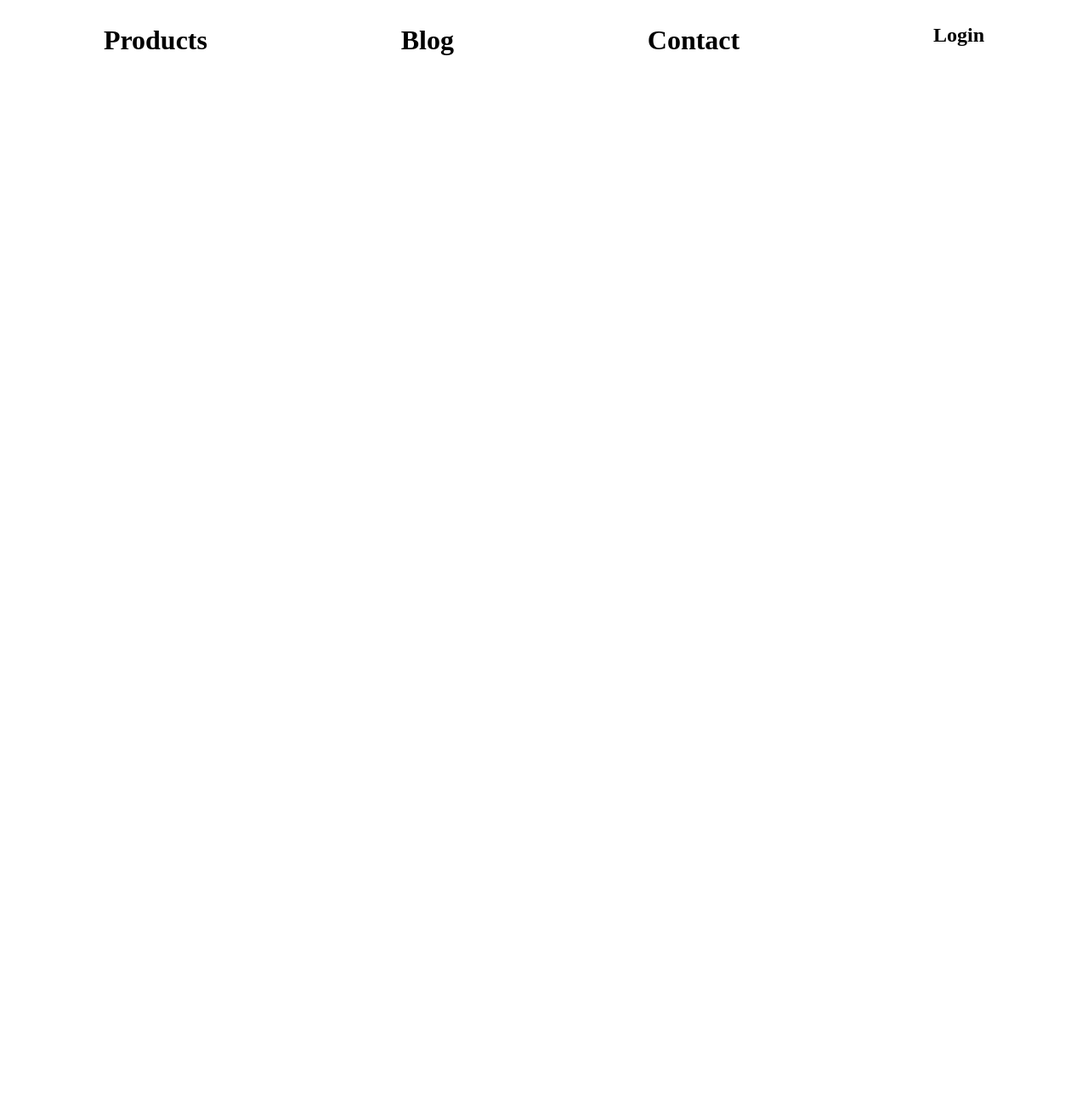
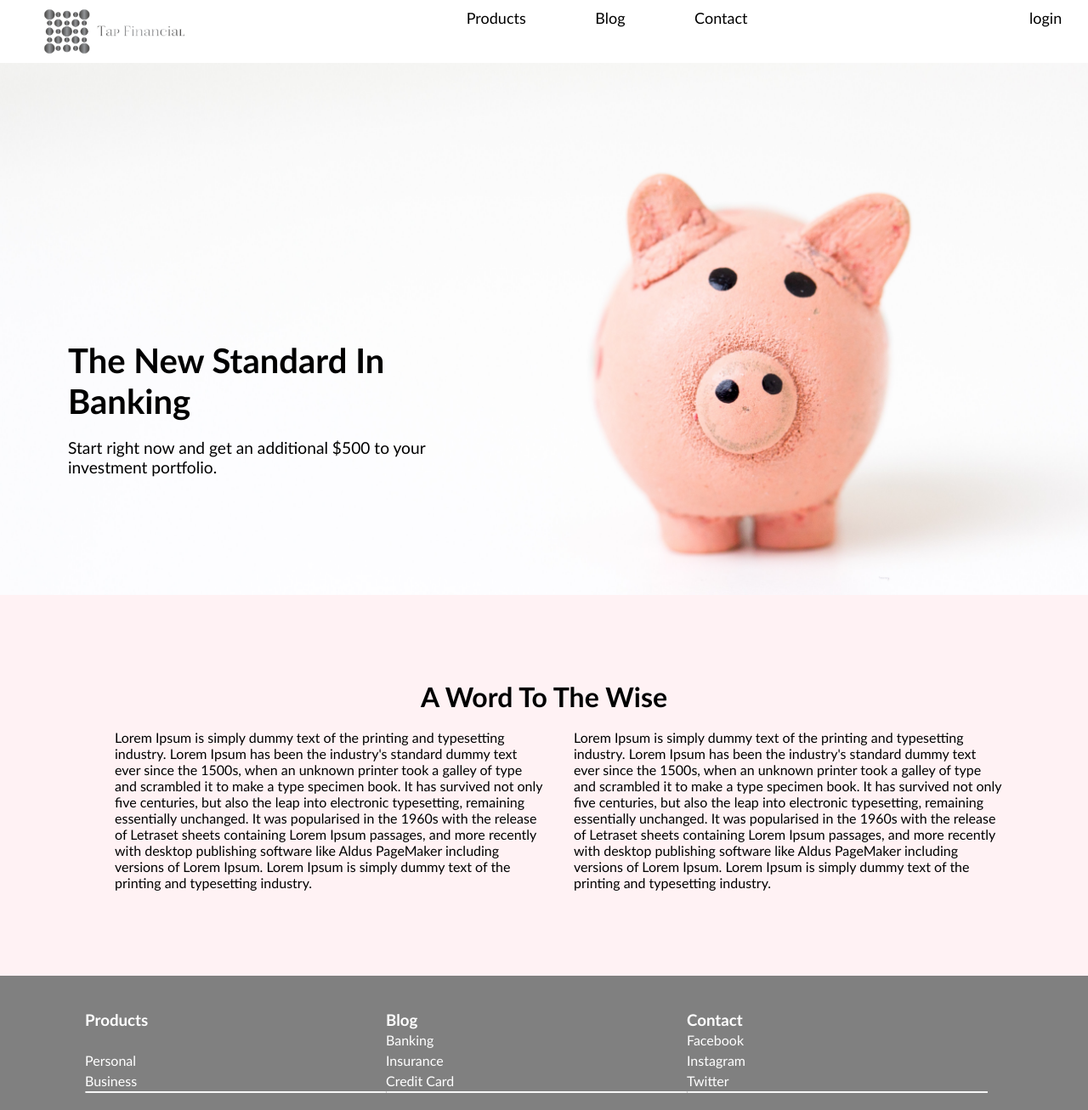
Before and after one commit to manabshy/brainstation2021WebDevelopment, a website built with Parcel: page index.html in a window 1280 px wide. Shown: the whole page at 85% size. Before the commit the page ends 800 px from the top, so only its background shows below. Built offline with nearby package versions, Linux system fonts and the light colour scheme.

Commit message:
this is the standard pig code

```diff
--- a/index.html
+++ b/index.html
@@ -1,23 +1,54 @@
 <html class="no-js" lang="en">
   <head>
-    <!-- Place favicon.ico in the root directory -->
-
     <link rel="stylesheet" href="style.css" />
   </head>
 
   <body>
+    <div class="header">
+      <img id="logo" src="logo_small.png">
+      <h1>Products</h1>
+      <h1>Blog</h1>
+      <h1>Contact</h1>
+      <h1 id="login">login</h1>
+    </div>
 
-    <body
-      <div class="container">
-        <div class="header">
-          <h1>Products</h1>
-          <h1>Blog</h1>
-          <h1>Contact</h1>
-
-          <h2 class="login">Login </h2>
-        </div>
-
+    <div class="pig">
+      <p id="standard">The New Standard In Banking</p>
+        <br>
+        <p id="startright">Start right now and get an additional $500 to your investment portfolio.</p>
+    </div>
+    <div class="latinbody">
+      <div class="bodytitle">
+        <h2>A Word To The Wise</h2>
+        <br>
       </div>
-
+      <div class="bodytext">
+        <span>Lorem Ipsum is simply dummy text of the printing and typesetting industry. Lorem Ipsum has been the industry's standard dummy text ever since the 1500s, when an unknown printer took a galley of type and scrambled it to make a type specimen book. It has survived not only five centuries, but also the leap into electronic typesetting, remaining essentially unchanged. It was popularised in the 1960s with the release of Letraset sheets containing Lorem Ipsum passages, and more recently with desktop publishing software like Aldus PageMaker including versions of Lorem Ipsum. Lorem Ipsum is simply dummy text of the printing and typesetting industry.</span>
+        <span>Lorem Ipsum is simply dummy text of the printing and typesetting industry. Lorem Ipsum has been the industry's standard dummy text ever since the 1500s, when an unknown printer took a galley of type and scrambled it to make a type specimen book. It has survived not only five centuries, but also the leap into electronic typesetting, remaining essentially unchanged. It was popularised in the 1960s with the release of Letraset sheets containing Lorem Ipsum passages, and more recently with desktop publishing software like Aldus PageMaker including versions of Lorem Ipsum. Lorem Ipsum is simply dummy text of the printing and typesetting industry.</span>
+      </div>
+    </div>
+    <div class="footer">
+      <div class="Products">
+        <h3>Products</h3>
+        <br>
+        <span>Personal</span>
+        <span>Business</span>
+        <hr>
+      </div>
+      <div class="Blog">
+        <h3>Blog</h3>
+        <span>Banking</span>
+        <span>Insurance</span>
+        <span>Credit Card</span>
+        <hr>
+      </div>
+      <div class="Contact">
+        <h3>Contact</h3>
+        <span>Facebook</span>
+        <span>Instagram</span>
+        <span>Twitter</span>
+        <hr>
+      </div>
+    </div>
   </body>
 </html>
--- a/style.css
+++ b/style.css
@@ -1,4 +1,113 @@
+* {
+  margin:0;
+  font-family: "Calibri", sans-serif;
+}
 .header {
+  color:black;
   display: flex;
   justify-content: space-around;
+  font-weight: bold;
+  padding:10px;
+  position: fixed;
+  background: white;
+  width: 100%;
 }
+
+#logo {
+  width:13%;
+  height:13%;
+  padding-right:250px;
+}
+#login {
+  padding-left: 250px;
+}
+h1 {
+  font-size:large;
+  font-weight: lighter;
+}
+h2 {
+  font-size:xx-large;
+  font-weight: bolder;
+}
+
+.pig {
+  background-image: url("piggy-bank.jpg");
+  background-size: cover;
+  background-position: center;
+  height: 700px;
+  padding-bottom: 0;
+
+}
+.pig>p {
+  display:flex;
+  flex-direction: column;
+  padding-left: 80px;
+  padding-right: 80px;
+}
+#Standard {
+  width: 35%;
+  font-size: 2.5em;
+  font-weight: bolder;
+  padding-top:400px;
+  padding-bottom:0;
+  margin-bottom:0;
+}
+#startright {
+  width: 35%;
+  font-size: 1.2em;
+  padding-top:0;
+  padding-bottom:0;
+}
+.latinbody {
+  background-color:rgb(255, 242, 244);
+  padding: 100px;
+}
+.bodytitle {
+  text-align: center;
+}
+.bodytext {
+  display:flex;
+}
+.bodytext>span {
+  padding-left: 35px;
+}
+
+.footer {
+  display:flex;
+  padding-top:40px;
+  padding-bottom: 20px;
+  padding-left: 100px;
+  flex-direction:row;
+  justify-content:flex-start ;
+  background-color: grey;
+  color: white;
+
+}
+
+.products {
+  width:30%;
+  display: flex;
+  flex-direction: column;
+  line-height:1.5em;
+}
+.blog {
+  width:30%;
+  display: flex;
+  flex-direction: column;
+  line-height:1.5em;
+}
+.contact {
+  width:30%;
+  display: flex;
+  flex-direction: column;
+  line-height:1.5em;
+
+}
+#line {
+  border:none;
+  height:20px;
+  background-color: grey;
+}
+hr {
+  border-top: 1px solid white;
+}
```
Also changed, not shown: chevron.png (added), logo_small.png (added), piggy-bank.jpg (added), right-quotes-symbol.png (added).
